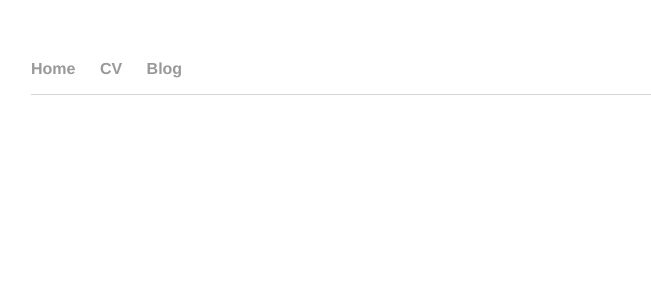
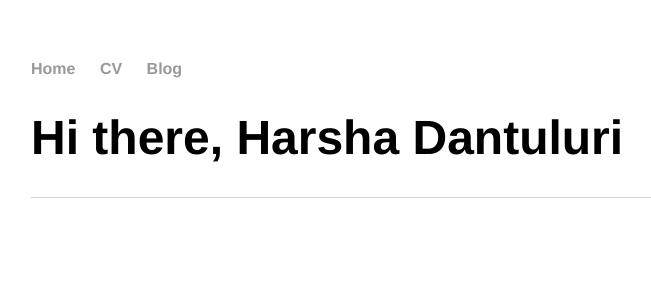
Before and after one commit to TheHarshaD/theHarshaD.github.io, a Jekyll site: the page built from index.html, in a window 1280 px wide. Shown: the top 300 px of the page, without its empty margins (161-812 px from the left). Built offline with Jekyll 4.4.1, drawn with Linux system fonts in a browser that asks for light colours.

Commit message:
Update index.html

```diff
--- a/index.html
+++ b/index.html
@@ -2,3 +2,6 @@
 layout: default
 title: Harsha Dantuluri
 ---
+
+<div class="blurb">
+	<h1>Hi there, Harsha Dantuluri</h1>
```
